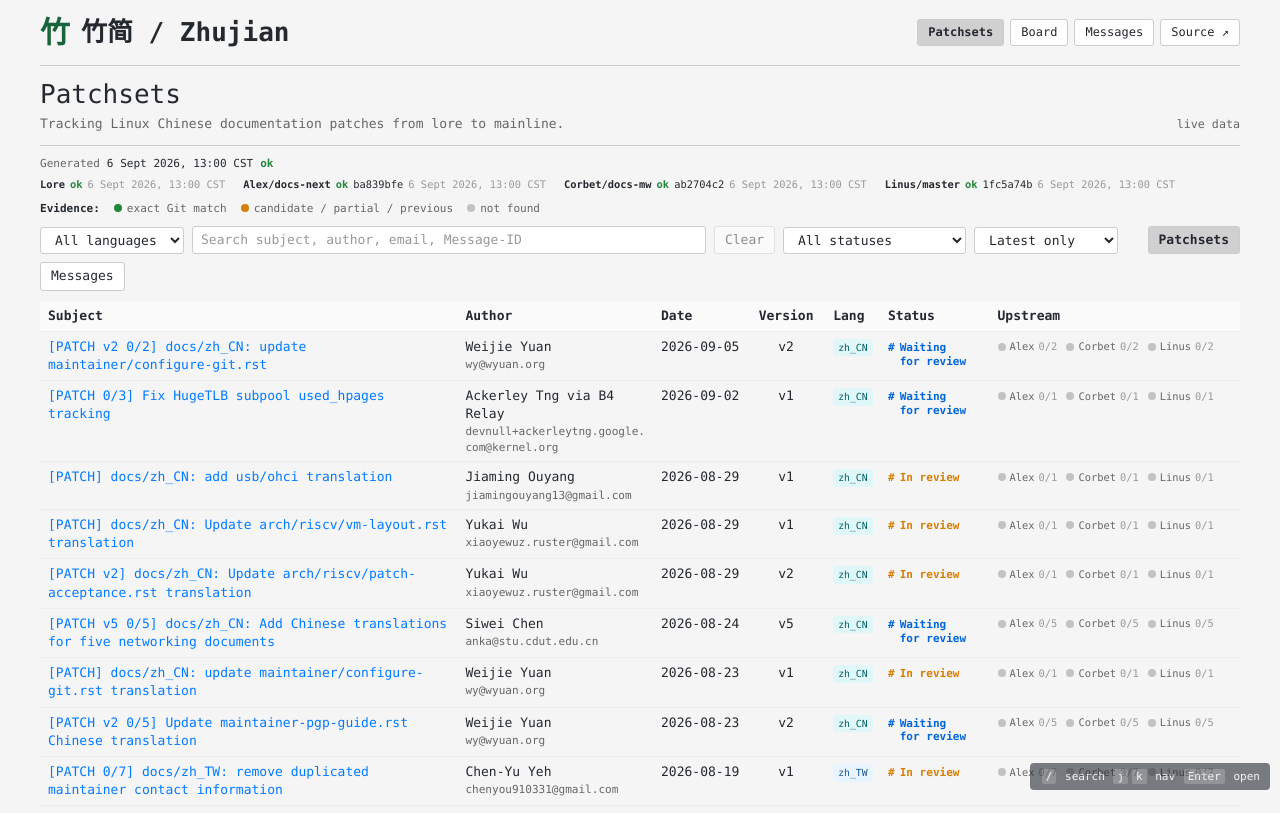
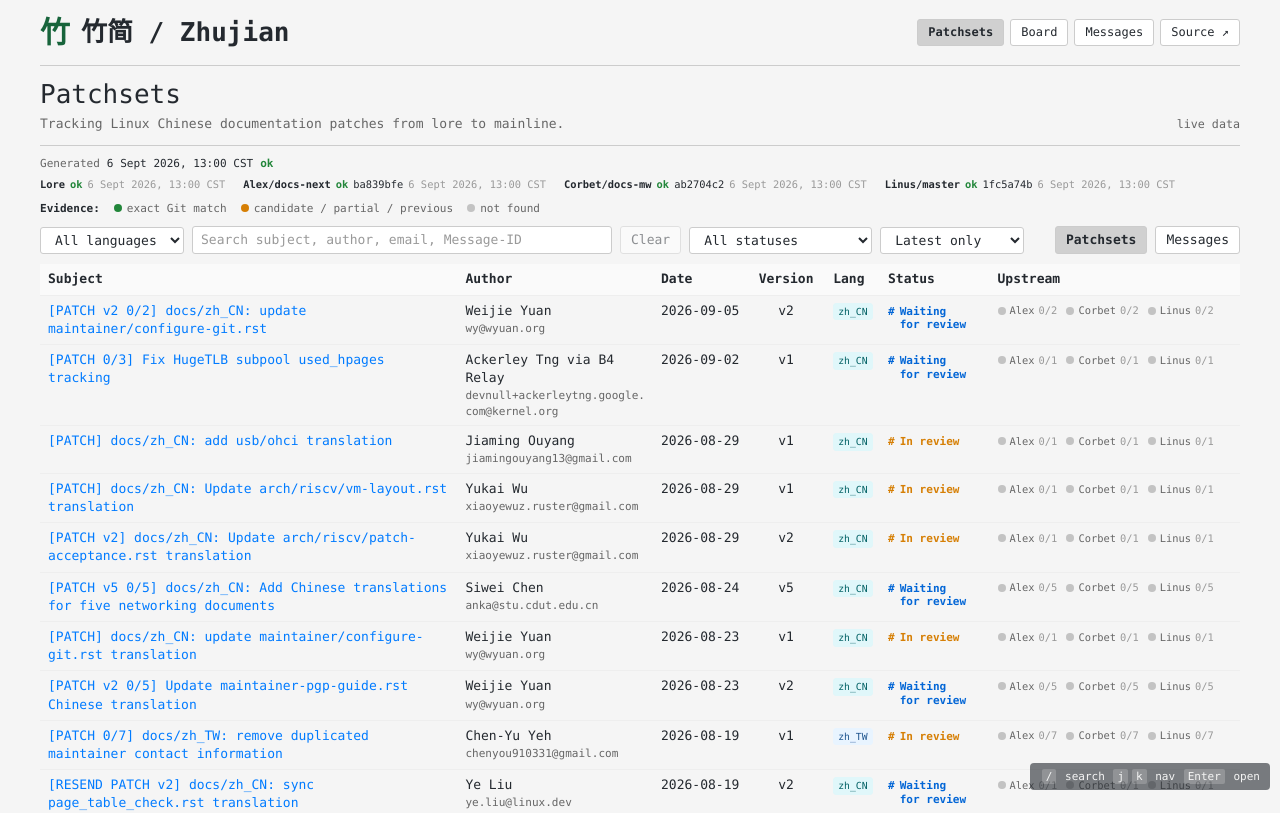
Before and after one commit to bertyuan/zhujian, a Next.js app: page / in a window 1280 px wide. Shown: the top 813 px of the page. Built offline with nearby package versions, Linux system fonts and the light colour scheme.

Commit message:
fix: rebalance search field width

```diff
--- a/app/globals.css
+++ b/app/globals.css
@@ -150,7 +150,7 @@ main { min-height: calc(100vh - 118px); }
 .guide-item { align-items: center; display: inline-flex; gap: 5px; }
 
 .controls { align-items: center; display: flex; flex-wrap: wrap; gap: 8px; margin-bottom: 10px; }
-.search-wrap { display: flex; flex: 4 1 460px; min-width: 420px; }
+.search-wrap { display: flex; flex: 0 1 420px; max-width: 420px; min-width: 360px; }
 .search-input {
   background: var(--input-bg);
   border: 1px solid var(--border);
@@ -316,7 +316,7 @@ kbd { background: color-mix(in srgb, var(--text) 12%, transparent); border-radiu
   .page-heading h1, .detail-heading h1 { font-size: 1.55em; }
   .heading-count, .sync-summary { align-items: flex-start; }
   .controls { align-items: stretch; display: grid; grid-template-columns: 1fr 1fr; }
-  .search-wrap { grid-column: 1 / -1; grid-row: 1; min-width: 0; }
+  .search-wrap { grid-column: 1 / -1; grid-row: 1; max-width: none; min-width: 0; }
   .filter, .control-button { min-width: 0; }
   .table-shell { display: none; }
   .mobile-list { display: grid; }
```
